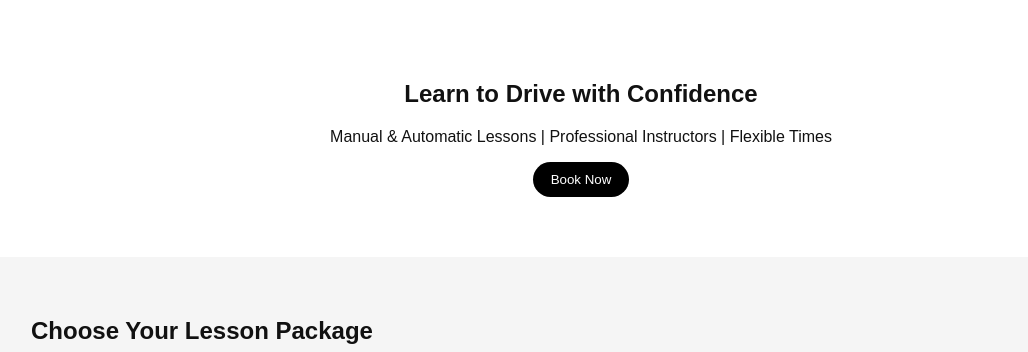
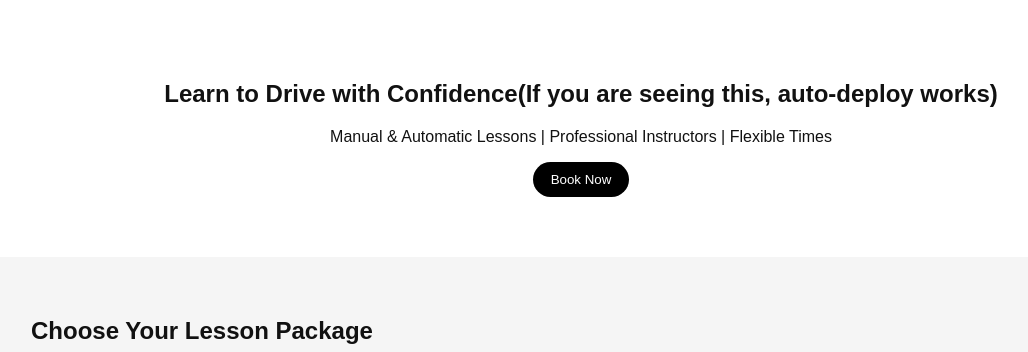
Before and after one commit to NashFernandes21/sample-app, a Flask app: page / in a window 1280 px wide. Shown: the part 68-420 px from the top of the page, without its empty margins (59-1087 px from the left). Run offline with Flask 3, Linux system fonts and the light colour scheme.

Commit message:
Update hero section title to indicate auto-deploy status

```diff
--- a/templates/index.html
+++ b/templates/index.html
@@ -3,7 +3,7 @@
 
 <section class="hero">
     <div class="container">
-        <h1>Learn to Drive with Confidence</h1>
+        <h1>Learn to Drive with Confidence(If you are seeing this, auto-deploy works)</h1>
         <p>Manual & Automatic Lessons | Professional Instructors | Flexible Times</p>
         <button class="btn btn-dark">Book Now</button>
     </div>
```
